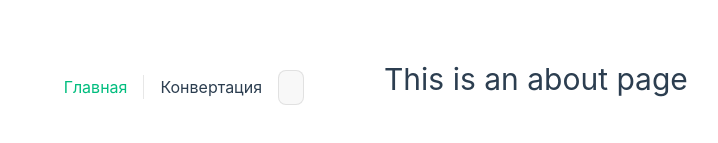
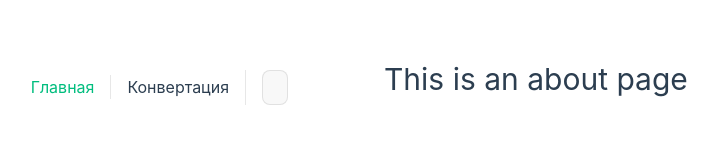
Before and after one commit to Panych-hub/adopt-me-test, a Vue app: page /convert in a window 1280 px wide. Shown: the part 321-464 px from the top of the page, without its empty margins (256-974 px from the left). Built offline with nearby package versions, Linux system fonts and the light colour scheme; the HTML template or start-up script is replaced by a standard one.

Commit message:
feat: add theSelect

```diff
--- /dev/null
+++ b/src/components/AddButton.vue
@@ -0,0 +1,37 @@
+<script setup lang="ts">
+const emit = defineEmits<{ add: [] }>()
+const handleClick = () => {
+  emit('add')
+}
+</script>
+
+<template>
+  <button class="icon-button" @click="handleClick">+</button>
+</template>
+
+<style scoped>
+.icon-button {
+  display: flex;
+  align-items: center;
+  justify-content: center;
+  width: 32px;
+  height: 32px;
+  font-size: 20px;
+  font-weight: bold;
+  color: var(--color-text);
+  background-color: var(--color-background-soft);
+  border: 1px solid var(--color-border);
+  border-radius: 50%;
+  cursor: pointer;
+  transition:
+    background-color 0.3s,
+    border-color 0.3s,
+    transform 0.2s;
+}
+
+.icon-button:hover {
+  background-color: var(--color-background-mute);
+  border-color: var(--color-border-hover);
+  transform: scale(1.05);
+}
+</style>
--- a/src/components/CurrencyOptions.vue
+++ b/src/components/CurrencyOptions.vue
@@ -1,40 +1,13 @@
 <script setup lang="ts">
 import { useCurrencyStore } from '@/stores/currency.ts'
+import TheSelect from '@/components/base/TheSelect.vue'
 
 const currencyStore = useCurrencyStore()
 </script>
 
 <template>
-  <select
-    v-model="currencyStore.currentCurrency"
-  >
-    <option v-for="key in Object.values(currencyStore.currencyNames)" :key="key" :value="key">
-      {{ key }}
-    </option>
-  </select>
+  <TheSelect :options-list="Object.values(currencyStore.currencyNames)" v-model="currencyStore.currentCurrency" />
 </template>
 
 <style scoped>
-select {
-  background-color: var(--color-background-soft);
-  color: var(--color-text);
-  border: 1px solid var(--color-border);
-  border-radius: 8px;
-  padding: 8px 12px;
-  font-size: 14px;
-  font-family: inherit;
-  cursor: pointer;
-  appearance: none;
-  transition: border-color 0.3s ease, background-color 0.3s ease;
-}
-
-select:hover {
-  border-color: var(--color-border-hover);
-}
-
-select:focus {
-  outline: none;
-  border-color: var(--vt-c-indigo);
-  box-shadow: 0 0 0 3px rgba(44, 62, 80, 0.1);
-}
 </style>
--- a/src/components/CurrencyCard.vue
+++ b/src/components/base/TheCard.vue
@@ -1,20 +1,17 @@
 <script setup lang="ts">
-defineProps<{
-  canRemove?: boolean
-  currentCurrency: string
-  convertingCurrency: string
-  convertingValue: number
-}>()
 </script>
 
 <template>
   <div class="currency-card__card">
-    1 {{currentCurrency}} = {{convertingValue}} {{convertingCurrency}}
+    <slot />
   </div>
 </template>
 
 <style scoped>
 .currency-card__card {
+  width: 100%;
+  display: flex;
+  justify-content: center;
   background-color: var(--color-background-soft);
   border: 1px solid var(--color-border);
   border-radius: 12px;
@@ -25,9 +22,4 @@ defineProps<{
   box-shadow: 0 4px 8px rgba(0, 0, 0, 0.05);
   transition: box-shadow 0.3s ease, transform 0.2s ease;
 }
-
-.currency-card__card:hover {
-  box-shadow: 0 6px 12px rgba(0, 0, 0, 0.08);
-  transform: translateY(-2px);
-}
 </style>
--- a/src/components/base/TheHeader.vue
+++ b/src/components/base/TheHeader.vue
@@ -31,7 +31,7 @@ nav :deep(a.router-link-exact-active:hover) {
   background-color: transparent;
 }
 
-nav :deep(a) {
+nav :deep(*) {
   display: inline-block;
   padding: 0 1rem;
   border-left: 1px solid var(--color-border);
--- /dev/null
+++ b/src/components/base/TheSelect.vue
@@ -0,0 +1,46 @@
+<script setup lang="ts" generic="T">
+
+defineProps<{ optionsList: T[] }>()
+const modelValue = defineModel<T>({ required: true })
+
+</script>
+
+<template>
+  <div class="currency-options">
+    <select v-model="modelValue">
+      <option v-for="key in optionsList" :key="key" :value="key">
+        {{ key }}
+      </option>
+    </select>
+  </div>
+</template>
+
+<style scoped>
+.currency-options {
+  display: inline-block;
+}
+select {
+  background-color: var(--color-background-soft);
+  color: var(--color-text);
+  border: 1px solid var(--color-border);
+  border-radius: 8px;
+  padding: 8px 12px;
+  font-size: 14px;
+  font-family: inherit;
+  cursor: pointer;
+  appearance: none;
+  transition:
+    border-color 0.3s ease,
+    background-color 0.3s ease;
+}
+
+select:hover {
+  border-color: var(--color-border-hover);
+}
+
+select:focus {
+  outline: none;
+  border-color: var(--vt-c-indigo);
+  box-shadow: 0 0 0 3px rgba(44, 62, 80, 0.1);
+}
+</style>
--- a/src/views/HomeView.vue
+++ b/src/views/HomeView.vue
@@ -1,26 +1,44 @@
 <script setup lang="ts">
 import { onMounted } from 'vue'
 import { useCurrencyStore } from '@/stores/currency.ts'
-import CurrencyCard from '@/components/CurrencyCard.vue'
+import AddButton from '@/components/AddButton.vue'
+import TheCard from '@/components/base/TheCard.vue'
 
 const currencyStore = useCurrencyStore()
 
 onMounted(async () => {
   await currencyStore.getCurrencies()
+  if (!currencyStore.currentCurrency) currencyStore.currentCurrency = 'rub'
 })
 </script>
 
 <template>
-  <div v-if="currencyStore.currentCurrency">
+  <div v-if="currencyStore.currentCurrency" class="home-view">
     <template v-for="currency of currencyStore.baseCurrencies" :key="currency">
-      <CurrencyCard
+      <TheCard v-if="currency !== currencyStore.currentCurrency">
+        1 {{ currencyStore.currentCurrency }} =
+        {{ currencyStore.getConvertingValue(currencyStore.currentCurrency, currency) }}
+        {{ currency }}
+      </TheCard>
+    </template>
+    <AddButton @add="currencyStore.addedCurrencies" />
+    <template v-for="currency of currencyStore.addedCurrencies" :key="currency">
+      <TheCard
         v-if="currency !== currencyStore.currentCurrency"
-        :current-currency="currencyStore.currentCurrency"
-        :converting-currency="currency"
-        :converting-value="
-          currencyStore.getConvertingValue(currencyStore.currentCurrency, currency)
-        "
-      />
+      >
+        1 {{ currencyStore.currentCurrency }} =
+        {{ currencyStore.getConvertingValue(currencyStore.currentCurrency, currency) }}
+        {{ currency }}
+      </TheCard>
     </template>
   </div>
 </template>
+
+<style scoped>
+.home-view {
+  width: 100%;
+  display: flex;
+  flex-direction: column;
+  align-items: center;
+}
+</style>
--- a/vite.config.ts
+++ b/vite.config.ts
@@ -8,7 +8,6 @@ import vueDevTools from 'vite-plugin-vue-devtools'
 export default defineConfig({
   plugins: [
     vue(),
-    vueDevTools(),
   ],
   resolve: {
     alias: {
```
